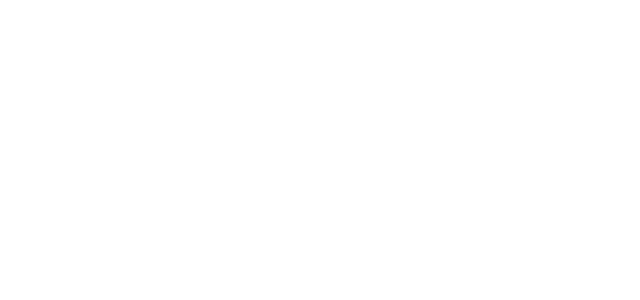
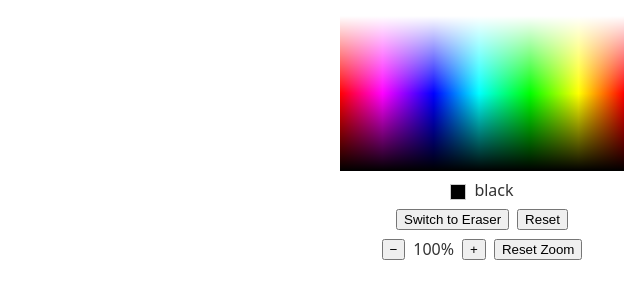
Before and after one commit to sunshinehippiekitty/bday-website, a React (Vite) app: page /#/gifts/present in a window 1280 px wide. Shown: the top 300 px of the page, without its empty margins (640-1280 px from the left). Built offline with nearby package versions, Linux system fonts and the light colour scheme.

Commit message:
update drawing zoom

```diff
--- a/src/main.tsx
+++ b/src/main.tsx
@@ -1,6 +1,6 @@
 import { StrictMode } from 'react'
 import { createRoot } from 'react-dom/client'
-import { BrowserRouter, Routes, Route } from 'react-router-dom'
+import { HashRouter, Routes, Route } from 'react-router-dom'
 import './style.css'
 import App from './App.tsx'
 import GiftsPage from './pages/GiftsPage.tsx'
@@ -10,7 +10,7 @@
 
 createRoot(document.getElementById('app')!).render(
   <StrictMode>
-    <BrowserRouter basename="/bday-website">
+    <HashRouter>
       <Routes>
         <Route path="/" element={<App />} />
         <Route path="/gifts" element={<GiftsPage />} />
@@ -18,6 +18,6 @@
         <Route path="/gifts/envelope" element={<EnvelopePage />} />
         <Route path="/gifts/present" element={<PresentPage />} />
       </Routes>
-    </BrowserRouter>
+    </HashRouter>
   </StrictMode>,
 )
--- a/src/pages/PresentPage.tsx
+++ b/src/pages/PresentPage.tsx
@@ -20,6 +20,8 @@
 
   // Pinch-to-zoom tracking
   const pinchRef = useRef<{ startDistance: number; startZoom: number } | null>(null);
+  const pinchAnchorRef = useRef<{ logicalX: number; logicalY: number; clientX: number; clientY: number } | null>(null);
+  const scrollContainerRef = useRef<HTMLDivElement>(null);
 
   useEffect(() => {
     const canvas = canvasRef.current;
@@ -41,10 +43,10 @@
     contextRef.current = context;
   }, []);
 
-  // Resize the on-screen canvas display when zoom changes.
-  // The backing pixel buffer stays fixed, so drawing quality doesn't change —
-  // only how big the canvas appears. Pointer coords are divided by `zoom`
-  // wherever they're read, so drawing still lines up under the cursor/finger.
+  // Resize the on-screen canvas display when zoom changes, and if this zoom
+  // change came from a pinch gesture, adjust scroll so the point under the
+  // fingers (pinchAnchorRef) stays under the fingers instead of the view
+  // just growing/shrinking from the top-left corner.
   useEffect(() => {
     const canvas = canvasRef.current;
     if (!canvas) return;
@@ -52,6 +54,14 @@
     if (!width || !height) return;
     canvas.style.width = `${width * zoom}px`;
     canvas.style.height = `${height * zoom}px`;
+
+    const container = scrollContainerRef.current;
+    const anchor = pinchAnchorRef.current;
+    if (container && anchor) {
+      const rect = container.getBoundingClientRect();
+      container.scrollLeft = anchor.logicalX * zoom - (anchor.clientX - rect.left);
+      container.scrollTop = anchor.logicalY * zoom - (anchor.clientY - rect.top);
+    }
   }, [zoom]);
 
   // Keep the pen color in sync with whatever's picked
@@ -110,9 +120,29 @@
     context.clearRect(0, 0, canvas.width, canvas.height);
   };
 
-  const zoomIn = () => setZoom((z) => Math.min(MAX_ZOOM, +(z + 0.25).toFixed(2)));
-  const zoomOut = () => setZoom((z) => Math.max(MIN_ZOOM, +(z - 0.25).toFixed(2)));
-  const resetZoom = () => setZoom(1);
+  const anchorZoomAtCenter = () => {
+    const container = scrollContainerRef.current;
+    if (!container) return;
+    const rect = container.getBoundingClientRect();
+    const centerClientX = rect.left + rect.width / 2;
+    const centerClientY = rect.top + rect.height / 2;
+    const logicalX = (container.scrollLeft + (centerClientX - rect.left)) / zoom;
+    const logicalY = (container.scrollTop + (centerClientY - rect.top)) / zoom;
+    pinchAnchorRef.current = { logicalX, logicalY, clientX: centerClientX, clientY: centerClientY };
+  };
+
+  const zoomIn = () => {
+    anchorZoomAtCenter();
+    setZoom((z) => Math.min(MAX_ZOOM, +(z + 0.25).toFixed(2)));
+  };
+  const zoomOut = () => {
+    anchorZoomAtCenter();
+    setZoom((z) => Math.max(MIN_ZOOM, +(z - 0.25).toFixed(2)));
+  };
+  const resetZoom = () => {
+    anchorZoomAtCenter();
+    setZoom(1);
+  };
 
   // ---- Mouse handlers ----
   const startDrawing = ({ nativeEvent }: React.MouseEvent<HTMLCanvasElement>) => {
@@ -164,8 +194,23 @@
     if (e.touches.length === 2 && pinchRef.current) {
       const dist = getTouchDistance(e.touches[0], e.touches[1]);
       const scaleFactor = dist / pinchRef.current.startDistance;
-      const nextZoom = pinchRef.current.startZoom * scaleFactor;
-      setZoom(Math.min(MAX_ZOOM, Math.max(MIN_ZOOM, +nextZoom.toFixed(2))));
+      const nextZoom = Math.min(
+        MAX_ZOOM,
+        Math.max(MIN_ZOOM, +(pinchRef.current.startZoom * scaleFactor).toFixed(2))
+      );
+
+      const container = scrollContainerRef.current;
+      if (container) {
+        const rect = container.getBoundingClientRect();
+        const midX = (e.touches[0].clientX + e.touches[1].clientX) / 2;
+        const midY = (e.touches[0].clientY + e.touches[1].clientY) / 2;
+        // Anchor point in "logical" drawing-space coordinates (invariant to zoom)
+        const logicalX = (container.scrollLeft + (midX - rect.left)) / zoom;
+        const logicalY = (container.scrollTop + (midY - rect.top)) / zoom;
+        pinchAnchorRef.current = { logicalX, logicalY, clientX: midX, clientY: midY };
+      }
+
+      setZoom(nextZoom);
       return;
     }
     const { x, y } = getTouchPos(e);
@@ -274,7 +319,7 @@
 
   return (
     <main className="gifts fade-in">
-      <div style={{ position: "absolute", inset: 0, overflow: "auto" }}>
+      <div ref={scrollContainerRef} style={{ position: "absolute", inset: 0, overflow: "auto" }}>
         <canvas
           ref={canvasRef}
           onMouseDown={startDrawing}
```
